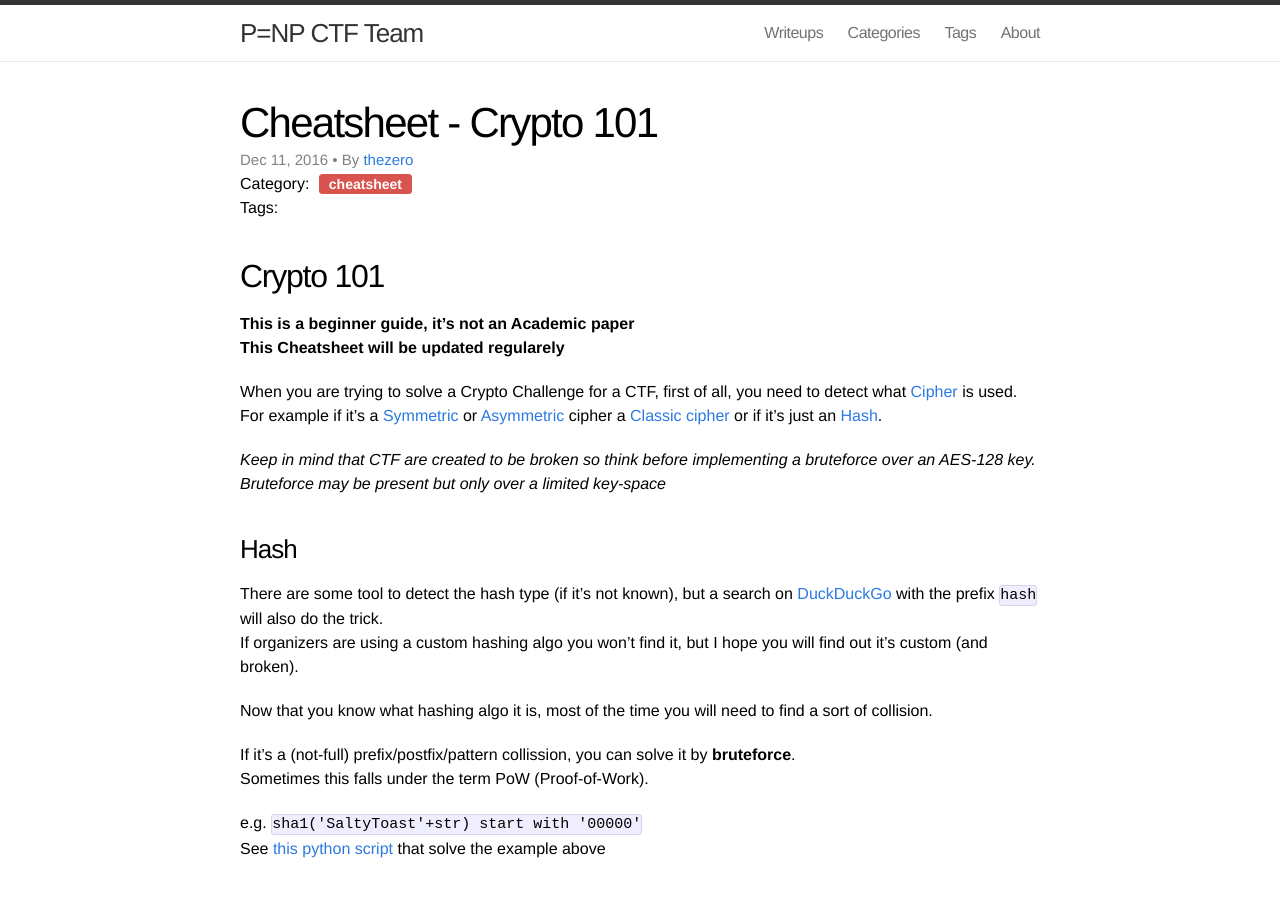
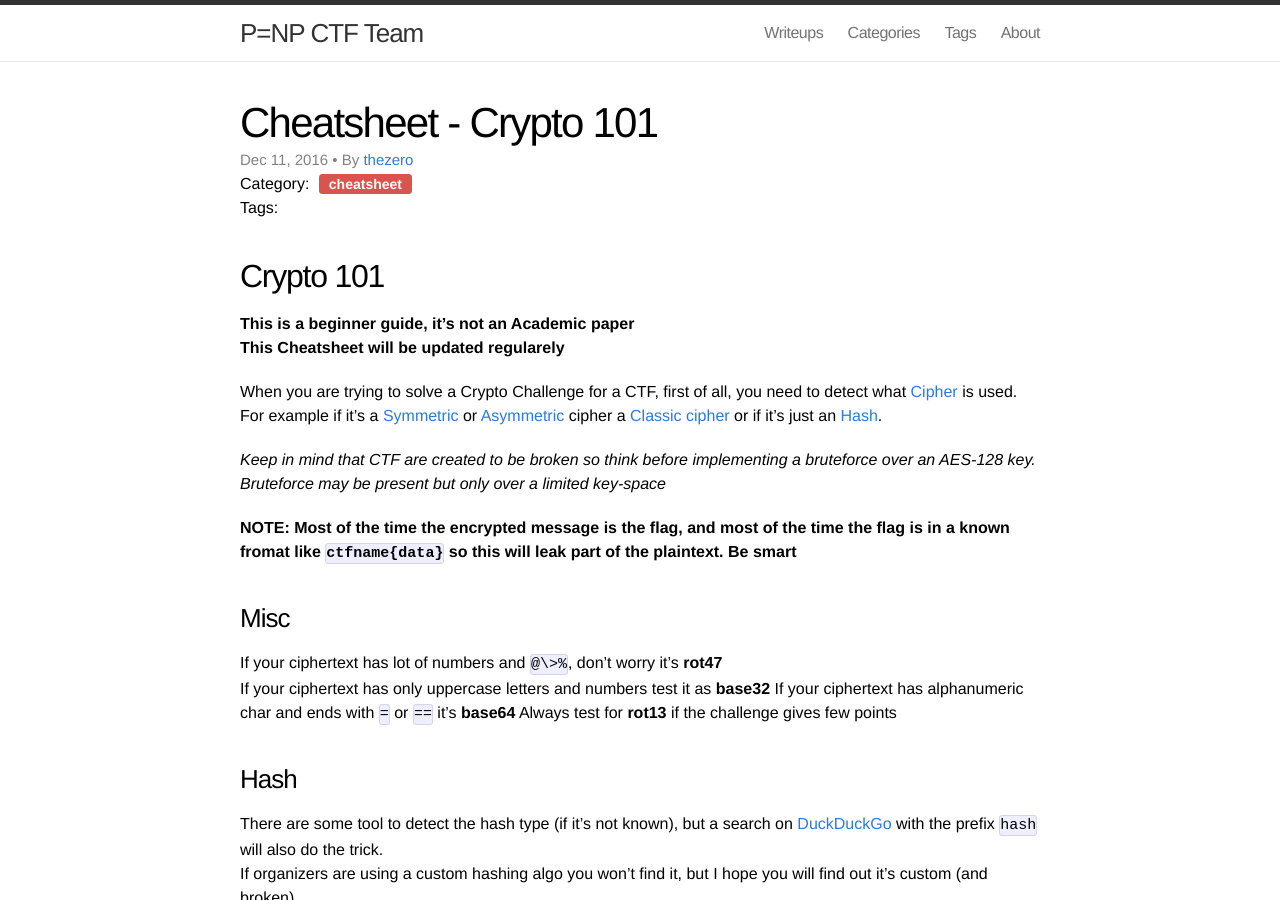
Before and after one commit to PequalsNP-team/pequalsnp-team.github.io, a Jekyll site: the page built from _posts/2016-12-11-crypto-101.md, in a window 1280 px wide and 900 px high. Built offline with Jekyll 4.4.1, drawn with Linux system fonts in a browser that asks for light colours; comment, search, counter and statistics services are not loaded.

Commit message:
Update Crypto 101 - Misc

```diff
--- a/_posts/2016-12-11-crypto-101.md
+++ b/_posts/2016-12-11-crypto-101.md
@@ -15,6 +15,14 @@ For example if it's a [Symmetric](https://en.wikipedia.org/wiki/Symmetric_key_al
 
 *Keep in mind that CTF are created to be broken so think before implementing a bruteforce over an AES-128 key.
 Bruteforce may be present but only over a limited key-space*
+
+**NOTE: Most of the time the encrypted message is the flag, and most of the time the flag is in a known fromat like `ctfname{data}` so this will leak part of the plaintext. Be smart**
+
+### Misc
+If your ciphertext has lot of numbers and `@\>%`, don't worry it's **rot47**
+If your ciphertext has only uppercase letters and numbers test it as **base32**
+If your ciphertext has alphanumeric char and ends with `=` or `==` it's **base64**
+Always test for **rot13** if the challenge gives few points
 
 ### Hash
 There are some tool to detect the hash type (if it's not known), but a search on [DuckDuckGo](https://duckduckgo.com/?q=hash+0800fc577294c34e0b28ad2839435945) with the prefix `hash` will also do the trick.
```
